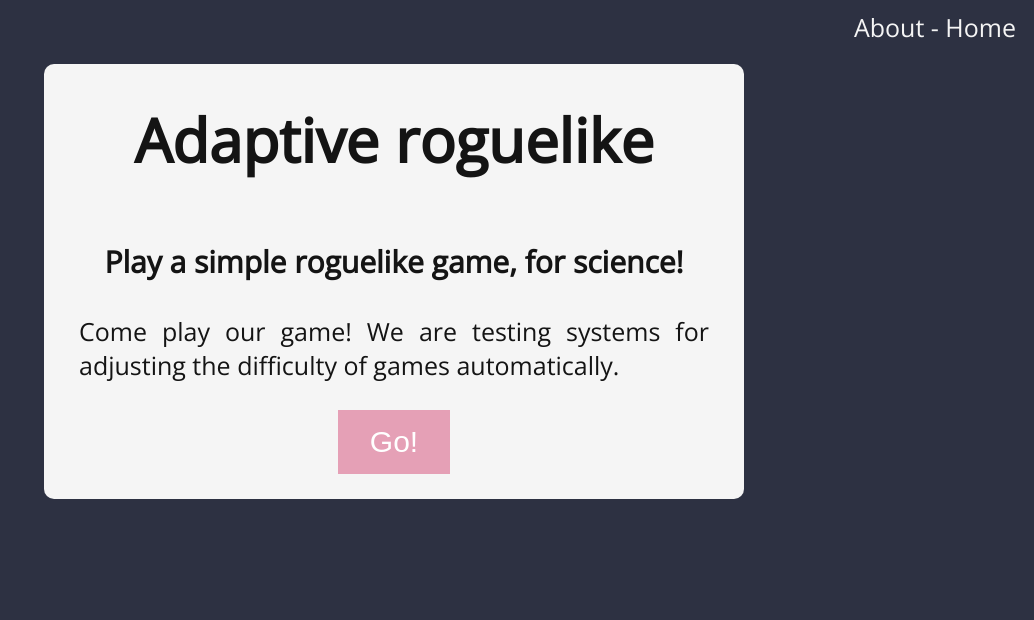
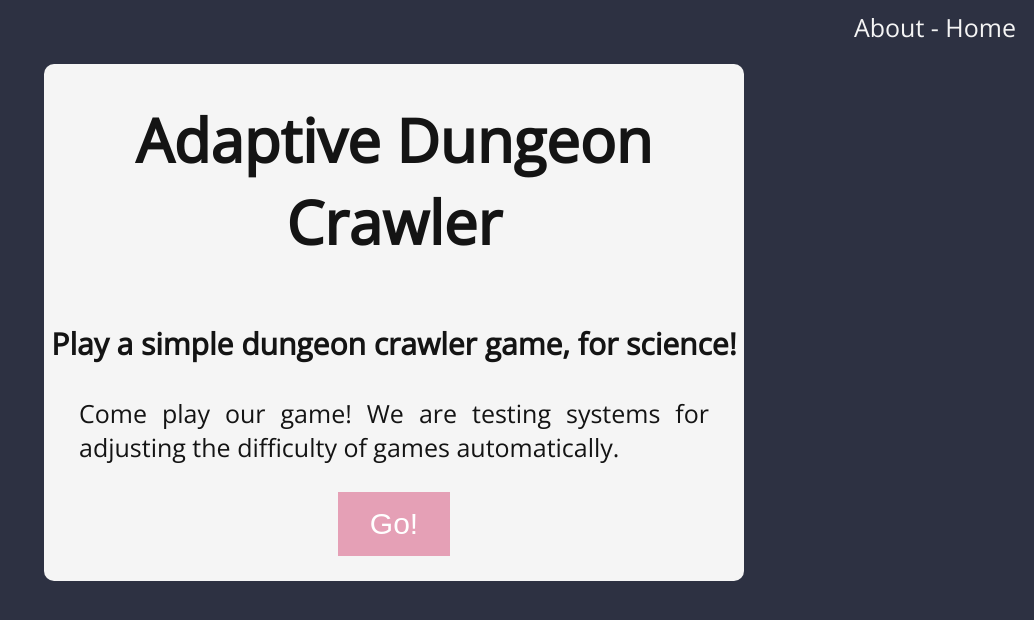
Before and after one commit to miguelgondu/bayesian_dungeoncrawler, a Flask app: page / in a window 1280 px wide. Shown: the top 620 px of the page, without its empty margins (246-1280 px from the left). Run offline with Flask 2, Linux system fonts and the light colour scheme; parts of the project's set-up code (start-up, migrations or seed data) failed here and were passed over.

Commit message:
Updates the title from roguelike to dungeon crawler

```diff
--- a/templates/game.html
+++ b/templates/game.html
@@ -2,7 +2,7 @@
 <html lang="en">
   <head>
     <meta charset="utf-8">
-    <title>Adaptive Roguelike</title>
+    <title>Adaptive Dungeon Crawler</title>
     <base href="/static/">
     <meta name="viewport" content="width=device-width, initial-scale=1">
     <link rel="icon" type="image/x-icon" href="favicon.ico">
--- a/templates/index.html
+++ b/templates/index.html
@@ -1,7 +1,7 @@
 {% extends "base.html" %}
 {% block content %}
-<h1 style="text-align: center;">Adaptive roguelike</h1>
-<h2>Play a simple roguelike game, for science!</h2>
+<h1 style="text-align: center;">Adaptive Dungeon Crawler</h1>
+<h2>Play a simple dungeon crawler game, for science!</h2>
 
 
   <p class="justify">Come play our game! We are testing systems for adjusting the difficulty of games automatically.</p>
```
